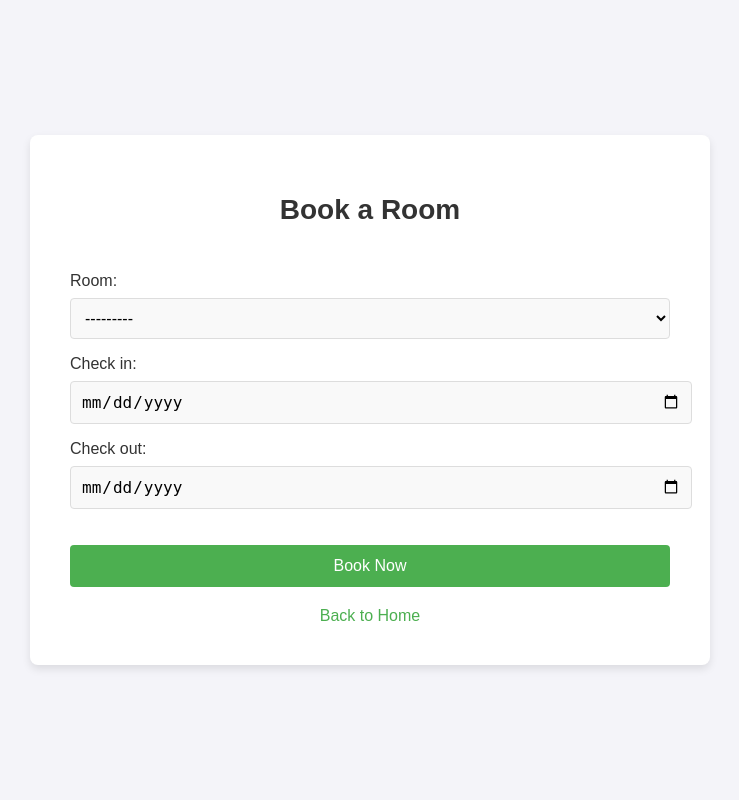
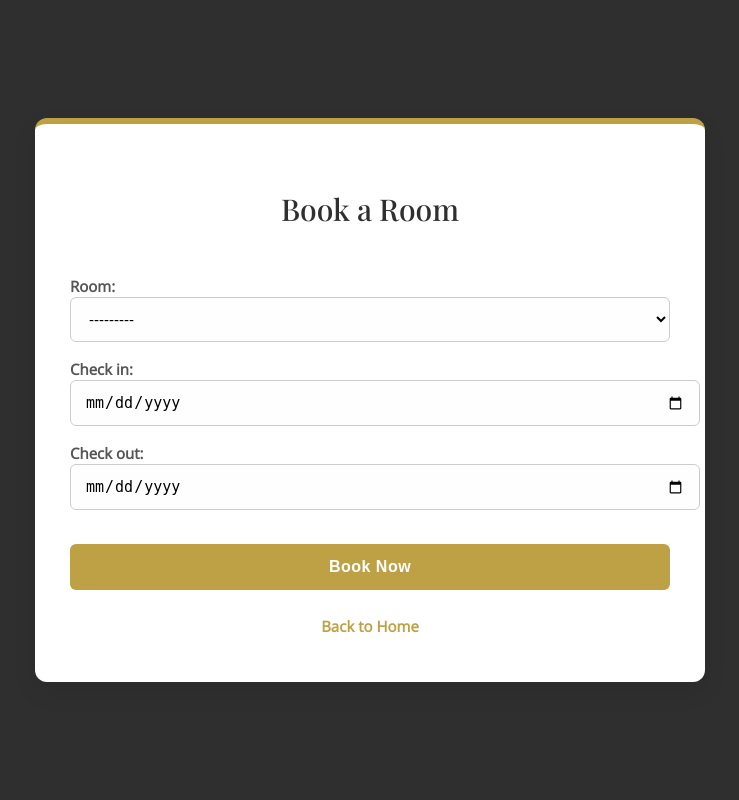
Before and after one commit to FahimaPrity/RestINBengal, a Django app: page /book/ in a window 1280 px wide. Shown: the whole page, without its empty margins (270-1009 px from the left). Run offline with Django 5.2, Linux system fonts and the light colour scheme; a user stored in the database is signed in; data comes from the database, SQL or seed files in the repository; both versions use the stored data as it was after the commit.

Commit message:
ShamsStyle_Edited

```diff
--- a/templates/base.html
+++ b/templates/base.html
@@ -3,6 +3,8 @@
 <head>
     <meta charset="UTF-8">
     <title>Rest In Bengal</title>
+    <link href="https://fonts.googleapis.com/css2?family=Playfair+Display:wght@500&family=Open+Sans&display=swap" rel="stylesheet">
+
     <style>
         body {
             font-family: Arial, sans-serif;
--- a/templates/book_room.html
+++ b/templates/book_room.html
@@ -5,9 +5,11 @@
     <meta name="viewport" content="width=device-width, initial-scale=1.0">
     <title>Book a Room - Rest In Bengal</title>
     <style>
+        @import url('https://fonts.googleapis.com/css2?family=Playfair+Display:wght@500&family=Open+Sans&display=swap');
+
         body {
-            font-family: Arial, sans-serif;
-            background-color: #f4f4f9;
+            font-family: 'Open Sans', sans-serif;
+            background-color: #2F2F2F;
             margin: 0;
             padding: 0;
             display: flex;
@@ -15,77 +17,102 @@
             align-items: center;
             height: 100vh;
         }
+
         .booking-container {
             background-color: #fff;
-            padding: 40px;
-            border-radius: 8px;
-            box-shadow: 0 4px 8px rgba(0, 0, 0, 0.1);
+            padding: 45px 35px;
+            border-radius: 12px;
+            box-shadow: 0 10px 25px rgba(0, 0, 0, 0.08);
             width: 100%;
             max-width: 600px;
+            border-top: 6px solid #bfa145; /* gold accent */
         }
+
         h1 {
+            font-family: 'Playfair Display', serif;
             text-align: center;
-            color: #333;
+            color: #2f2f2f;
             margin-bottom: 30px;
-            font-size: 28px;
+            font-size: 30px;
+            font-weight: 500;
         }
+
         form {
             display: flex;
             flex-direction: column;
+            gap: 18px;
         }
-        .form-group {
-            margin-bottom: 20px;
+
+        .form-group label {
+            font-size: 15px;
+            color: #555;
+            margin-bottom: 6px;
+            font-weight: 600;
         }
-        .form-group label {
-            font-size: 16px;
-            color: #333;
-            margin-bottom: 8px;
-            display: block;
+
+        .form-group input,
+        .form-group select,
+        .form-group textarea {
+            width: 100%;
+            padding: 12px 14px;
+            font-size: 15px;
+            border: 1px solid #ccc;
+            border-radius: 6px;
+            background-color: #fefefe;
+            transition: border-color 0.3s, box-shadow 0.3s;
         }
-        .form-group input,
-        .form-group select {
-            width: 100%;
-            padding: 10px;
-            font-size: 16px;
-            border: 1px solid #ddd;
-            border-radius: 4px;
-            background-color: #f9f9f9;
-        }
+
         .form-group textarea {
-            height: 120px;
+            height: 100px;
             resize: vertical;
         }
-        button {
-            padding: 12px 20px;
-            font-size: 16px;
-            color: #fff;
-            background-color: #4CAF50;
-            border: none;
-            border-radius: 4px;
-            cursor: pointer;
-            transition: background-color 0.3s;
-        }
-        button:hover {
-            background-color: #45a049;
-        }
+
         .form-group input:focus,
         .form-group select:focus,
         .form-group textarea:focus {
-            border-color: #4CAF50;
+            border-color: #bfa145;
+            box-shadow: 0 0 0 3px rgba(191, 161, 69, 0.2);
             outline: none;
         }
+
+
+        button {
+            padding: 14px 20px;
+            font-size: 16px;
+            color: white;
+            background: #bfa145;
+            border: none;
+            border-radius: 6px;
+            cursor: pointer;
+            font-weight: bold;
+            letter-spacing: 0.5px;
+            transition: background-color 0.3s ease;
+        }
+
+        button:hover {
+            background-color: #a98e39;
+        }
+
         .back-link {
             text-align: center;
-            margin-top: 20px;
+            margin-top: 25px;
         }
+
         .back-link a {
-            font-size: 16px;
-            color: #4CAF50;
+            font-size: 15px;
+            color: #bfa145;
             text-decoration: none;
+            font-weight: 600;
         }
+
         .back-link a:hover {
             text-decoration: underline;
         }
+
+
+
+
+
     </style>
 </head>
 <body>
```
Also changed, not shown: templates/home.html (+60 -35 lines), templates/points.html (+31 -14 lines), templates/review.html (+53 -28 lines), templates/room.html (+95 -0 lines), db.sqlite3.
